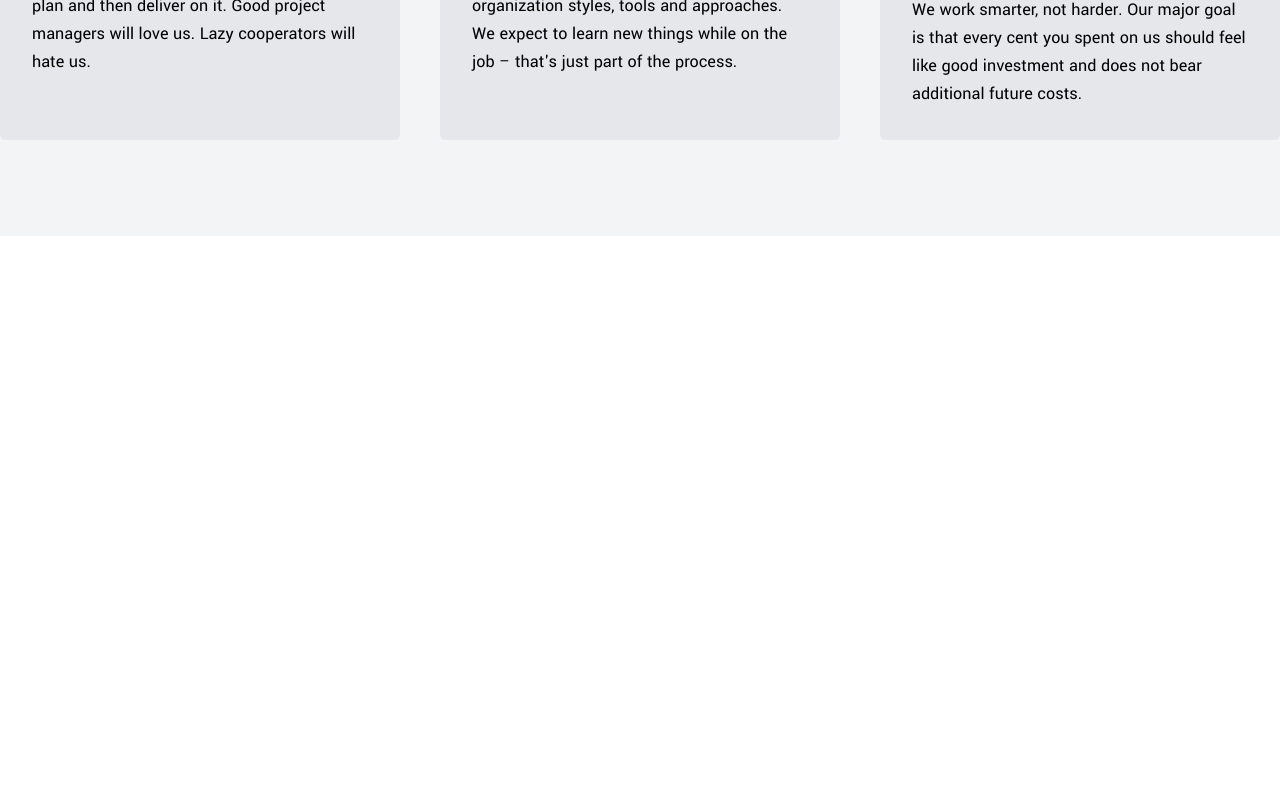
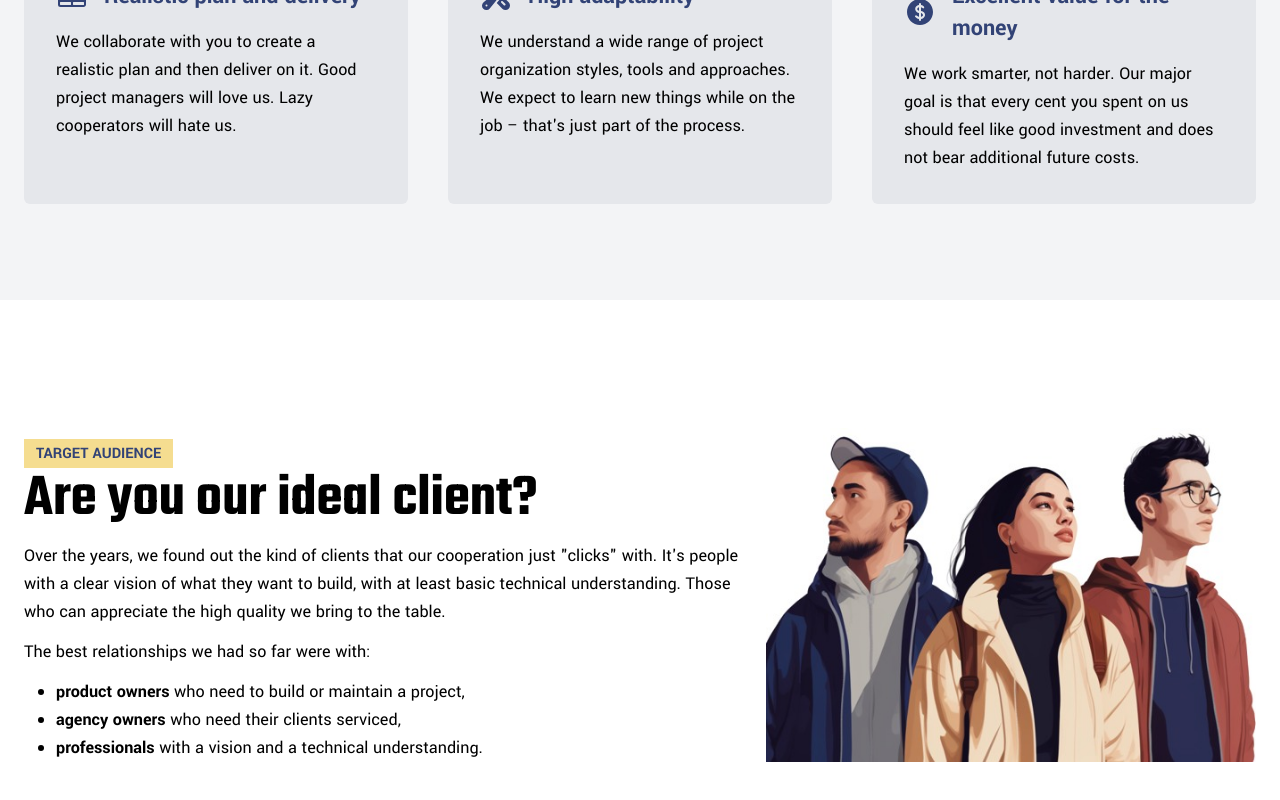
Before and after one commit to invenus-dev/invenus-dev-website, a React (Vite) app: page / in a window 1280 px wide. Shown: the part 1538-2338 px from the top of the page. Before the commit the page ends 1774 px from the top, so only its background shows below. Built offline with nearby package versions, Linux system fonts and the light colour scheme.

Commit message:
feat: clients segment, responsive fixes

```diff
--- a/index.html
+++ b/index.html
@@ -57,7 +57,7 @@
         </div>
       </div>
     </main>
-    <section class="container mx-auto py-24">
+    <section class="container mx-auto py-32">
       <div class="flex">
         <div class="hidden w-1/3 items-center justify-center text-lg lg:flex">
           <div
@@ -65,7 +65,7 @@
             data-text="/* We have been in web development since 2007. Not much can surprise us today. */"
           ></div>
         </div>
-        <div class="mainbody lg:w-2/3">
+        <div class="mainbody lg:w-2/3 px-8 lg:px-0 lg:pr-4">
           <span class="headnote">introduction</span>
           <h2>What is invenus</h2>
           <p>
@@ -80,7 +80,7 @@
       </div>
     </section>
     <section class="bg-gray-100 py-24">
-      <div class="container mx-auto">
+      <div class="container mx-auto px-8 lg:px-6">
         <div class="mainbody mb-12">
           <span class="headnote">Why with us</span>
           <h2>Competitive edge</h2>
@@ -161,7 +161,29 @@
         </div>
       </div>
     </section>
-
+    <section class="container mx-auto py-32">
+      <div class="flex flex-col-reverse px-8 lg:px-6 lg:flex-row lg:items-end lg:space-x-2">
+        <div class="mainbody lg:w-2/3 xl:w-3/5">
+          <span class="headnote">target audience</span>
+          <h2>Are you our ideal client?</h2>
+          <p>
+            Over the years, we found out the kind of clients that our cooperation just "clicks"
+            with. It's people with a clear vision of what they want to build, with at least basic
+            technical understanding. Those who can appreciate the high quality we bring to the
+            table.
+          </p>
+          <p>The best relationships</strong> we had so far were with:</p>
+          <ul>
+            <li><strong>product owners</strong> who need to build or maintain a project,</li>
+            <li><strong>agency owners</strong> who need their clients serviced,</li>
+            <li><strong>professionals</strong> with a vision and a technical understanding.</li>
+          </ul>
+        </div>
+        <div class="w-1/2 lg:w-1/3 xl:w-2/5 text-lg lg:flex">
+          <img src="/src/assets/clients.jpg" alt="clients illustration" />
+        </div>
+      </div>
+    </section>
     <script type="module" src="/src/main.tsx"></script>
   </body>
 </html>
--- a/src/css/main.css
+++ b/src/css/main.css
@@ -23,6 +23,10 @@
 
 .mainbody p {
   @apply mb-3 max-w-3xl text-lg;
+}
+
+.mainbody ul {
+  @apply list-disc pl-8 text-lg;
 }
 
 .cubicle {
```
Also changed, not shown: src/assets/clients.jpg (added).
